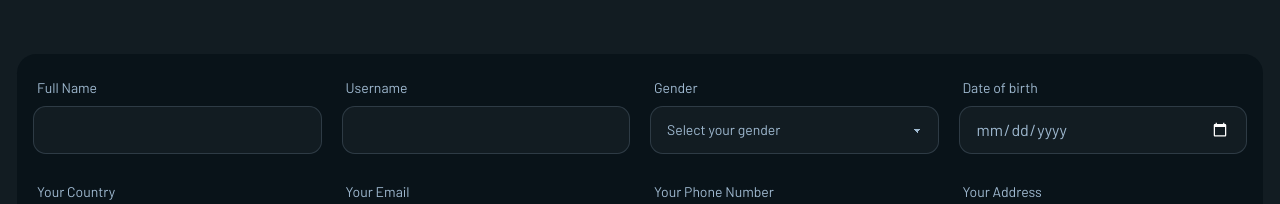
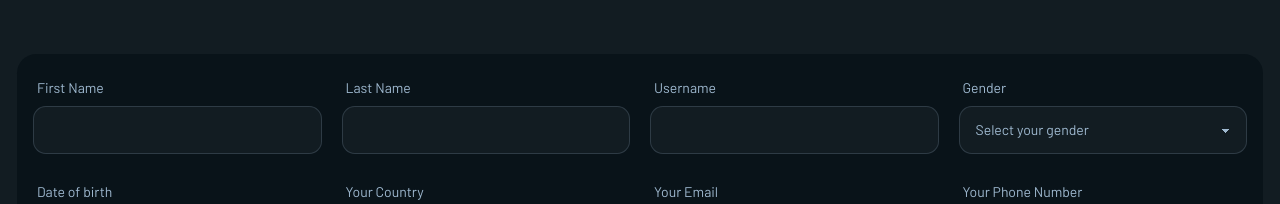
Before and after one commit to taseenjeem/intellipath-ts, a Next.js app: page /profile/1 in a window 1280 px wide. Shown: the part 425-629 px from the top of the page. Built offline with nearby package versions, Linux system fonts and the light colour scheme; no server answers.

Commit message:
Minor changes

```diff
--- a/redux/slices/LearnerInfoSlice.ts
+++ b/redux/slices/LearnerInfoSlice.ts
@@ -2,8 +2,8 @@ import { ILearnerInfo } from "@/types";
 import { createSlice, PayloadAction } from "@reduxjs/toolkit";
 
 const initialState: ILearnerInfo = {
-  _id: "",
-  name: "",
+  firstName: "",
+  lastName: "",
   username: "",
   gender: "",
   birthDate: "",
--- a/src/components/page/profile-page/ProfileInfoForm.tsx
+++ b/src/components/page/profile-page/ProfileInfoForm.tsx
@@ -52,17 +52,31 @@ const ProfileInfoForm = () => {
     <div className="bg-base-300 card card-compact mt-5 md:mt-16">
       <form onSubmit={handleSubmit} className="card-body">
         <div className="grid grid-cols-1 gap-5 md:grid-cols-4">
-          {/* Name Input */}
+          {/* First Name Input */}
           <div className="form-control">
             <label className="label" htmlFor="name">
-              <span className="label-text">Full Name</span>
+              <span className="label-text">First Name</span>
             </label>
             <input
-              id="name"
-              name="name"
+              id="firstName"
+              name="firstName"
               type="text"
               className="input input-bordered"
-              value={formData.name}
+              value={formData.firstName}
+              onChange={handleChange}
+            />
+          </div>
+          {/* Last Name Input */}
+          <div className="form-control">
+            <label className="label" htmlFor="name">
+              <span className="label-text">Last Name</span>
+            </label>
+            <input
+              id="lastName"
+              name="lastName"
+              type="text"
+              className="input input-bordered"
+              value={formData.lastName}
               onChange={handleChange}
             />
           </div>
@@ -165,6 +179,7 @@ const ProfileInfoForm = () => {
               onChange={handleChange}
             />
           </div>
+        </div>
         {/* Address Input */}
         <div className="form-control">
           <label className="label" htmlFor="address">
@@ -178,7 +193,6 @@ const ProfileInfoForm = () => {
             value={formData.address}
             onChange={handleChange}
           />
-          </div>
         </div>
         <div className="card-actions justify-end mt-5">
           {isLoading ? (
--- a/types/index.ts
+++ b/types/index.ts
@@ -46,8 +46,8 @@ export interface ICountry {
 }
 
 export interface ILearnerInfo {
-  _id: string;
-  name: string;
+  firstName: string;
+  lastName: string;
   username: string;
   gender: string;
   birthDate: string;
```
Lines whose indentation alone changed are shown as unchanged.
